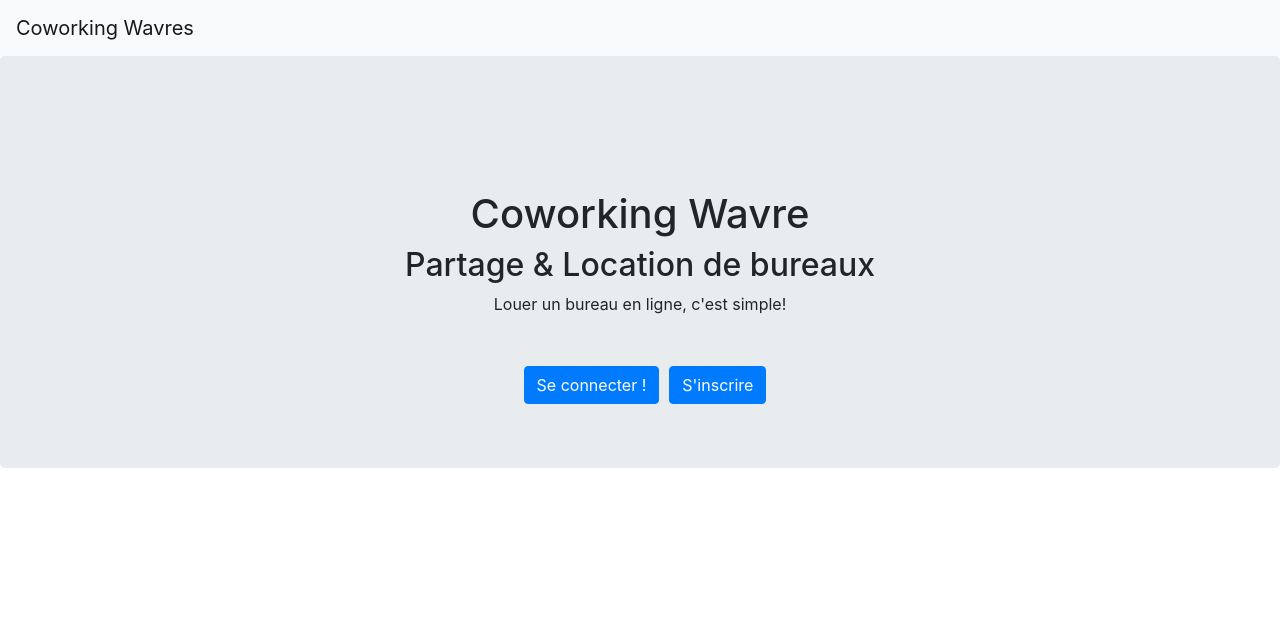
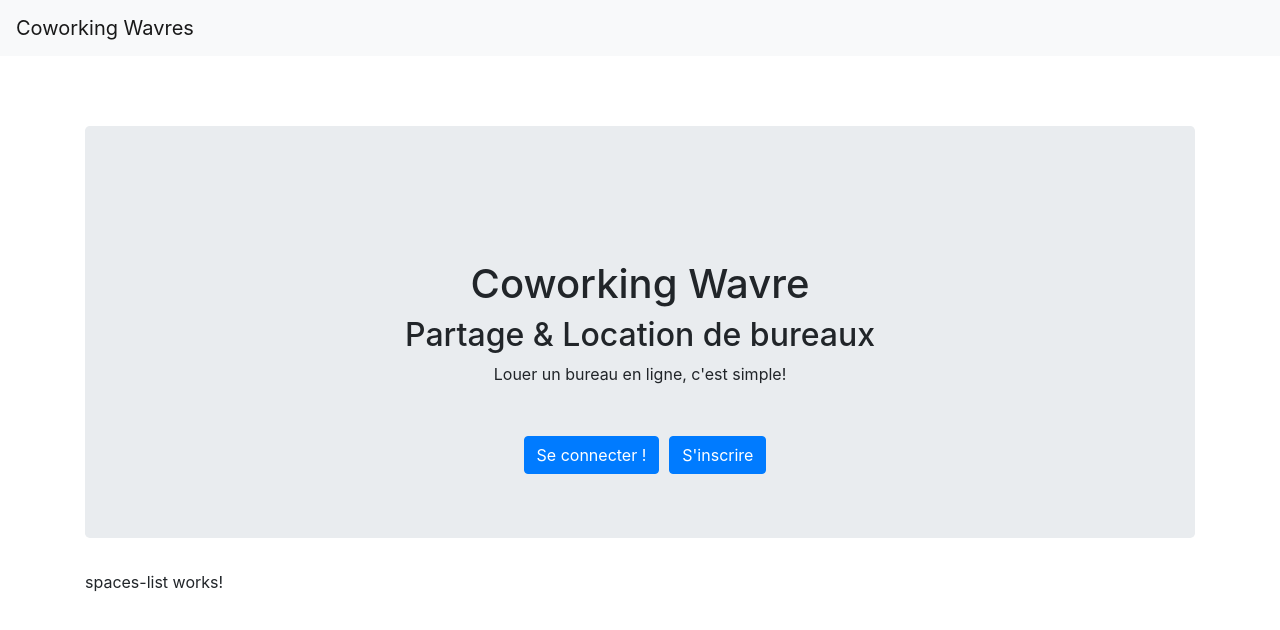
Before and after one commit to AdrienHorgnies/coworking-wavre, an Angular app: page /home in a window 1280 px wide. Before the commit this address led to /. Shown: the top 630 px of the page. Built offline with nearby package versions, Linux system fonts and the light colour scheme.

Commit message:
make home a component and display spaces-list in home

```diff
--- a/src/app/app.component.html
+++ b/src/app/app.component.html
@@ -1,21 +1,4 @@
 <cow-menu></cow-menu>
-<div class="jumbotron text-center">
-    <div class="container text-center" style="margin-top: 70px;">
-        <h1>Coworking Wavre</h1>
-        <h2>Partage & Location de bureaux</h2>
-        <p>Louer un bureau en ligne, c'est simple!</p>
-
-        <div *ngIf="!isUserLoggedIn" class="container" style="margin-top: 50px;">
-            <button type="button" class="btn btn-primary" style="margin-left: 10px;" routerLink="/login">Se connecter
-                !
-            </button>
-            <button type="button" class="btn btn-primary" style="margin-left: 10px;" routerLink="/register">S'inscrire
-            </button>
-        </div>
-
-    </div>
-</div>
-
 <div class="container" style="margin-top: 70px;">
     <router-outlet></router-outlet>
 </div>
--- a/src/app/app.component.ts
+++ b/src/app/app.component.ts
@@ -1,27 +1,14 @@
-import { Component, OnDestroy, OnInit } from '@angular/core';
-import { Subscription } from "rxjs";
-import { UserService } from "./user.service";
+import { Component } from '@angular/core';
 
 @Component({
     selector: 'cow-root',
     templateUrl: './app.component.html',
     styleUrls: ['./app.component.css']
 })
-export class AppComponent implements OnInit, OnDestroy {
+export class AppComponent {
 
-    isUserLoggedIn: boolean;
-    isUserLoggedInSubscription: Subscription;
-
-    constructor(private userService: UserService) {
+    constructor() {
     }
 
-    ngOnInit() {
-        this.isUserLoggedInSubscription = this.userService.$isUserLoggedIn.subscribe(isUserLoggedIn => this.isUserLoggedIn = isUserLoggedIn);
-    }
 
-    ngOnDestroy() {
-        if (this.isUserLoggedInSubscription) {
-            this.isUserLoggedInSubscription.unsubscribe();
-        }
-    }
 }
--- a/src/app/app.module.ts
+++ b/src/app/app.module.ts
@@ -10,6 +10,8 @@ import { RegisterComponent } from './register/register.component';
 import { JwtInterceptorService } from "./jwt-interceptor.service";
 import { LoginComponent } from "./login/login.component";
 import { MenuComponent } from './menu/menu.component';
+import { SpacesListComponent } from './spaces-list/spaces-list.component';
+import { HomeComponent } from './home/home.component';
 
 
 @NgModule({
@@ -17,7 +19,9 @@ import { MenuComponent } from './menu/menu.component';
         AppComponent,
         RegisterComponent,
         LoginComponent,
-        MenuComponent
+        MenuComponent,
+        SpacesListComponent,
+        HomeComponent
     ],
     imports: [
         BrowserModule,
--- a/src/app/app.routes.ts
+++ b/src/app/app.routes.ts
@@ -2,8 +2,11 @@ import { Routes } from '@angular/router';
 
 import { RegisterComponent } from './register/register.component';
 import { LoginComponent } from "./login/login.component";
+import { HomeComponent } from "./home/home.component";
 
 export const ROUTES: Routes = [
+    {path: 'home', component: HomeComponent},
+    {path: '', redirectTo: 'home', pathMatch: 'full'},
     {path: 'register', component: RegisterComponent},
     {path: 'login', component: LoginComponent}
 ];
--- /dev/null
+++ b/src/app/home/home.component.html
@@ -0,0 +1,17 @@
+<div class="jumbotron text-center">
+    <div class="container text-center" style="margin-top: 70px;">
+        <h1>Coworking Wavre</h1>
+        <h2>Partage & Location de bureaux</h2>
+        <p>Louer un bureau en ligne, c'est simple!</p>
+
+        <div *ngIf="!isUserLoggedIn" class="container" style="margin-top: 50px;">
+            <button class="btn btn-primary" routerLink="/login" style="margin-left: 10px;" type="button">Se connecter
+                !
+            </button>
+            <button class="btn btn-primary" routerLink="/register" style="margin-left: 10px;" type="button">S'inscrire
+            </button>
+        </div>
+
+    </div>
+</div>
+<cow-spaces-list></cow-spaces-list>
--- /dev/null
+++ b/src/app/home/home.component.ts
@@ -0,0 +1,28 @@
+import { Component, OnDestroy, OnInit } from '@angular/core';
+import { Subscription } from "rxjs";
+import { UserService } from "../user.service";
+
+@Component({
+    selector: 'cow-home',
+    templateUrl: './home.component.html',
+    styleUrls: ['./home.component.css']
+})
+export class HomeComponent implements OnInit, OnDestroy {
+
+    isUserLoggedIn: boolean;
+    isUserLoggedInSubscription: Subscription;
+
+    constructor(private userService: UserService) {
+    }
+
+    ngOnInit() {
+        this.isUserLoggedInSubscription = this.userService.$isUserLoggedIn.subscribe(isUserLoggedIn => this.isUserLoggedIn = isUserLoggedIn);
+    }
+
+    ngOnDestroy() {
+        if (this.isUserLoggedInSubscription) {
+            this.isUserLoggedInSubscription.unsubscribe();
+        }
+    }
+
+}
--- /dev/null
+++ b/src/app/spaces-list/spaces-list.component.html
@@ -0,0 +1,3 @@
+<p>
+    spaces-list works!
+</p>
--- /dev/null
+++ b/src/app/spaces-list/spaces-list.component.ts
@@ -0,0 +1,16 @@
+import { Component, OnInit } from '@angular/core';
+
+@Component({
+    selector: 'cow-spaces-list',
+    templateUrl: './spaces-list.component.html',
+    styleUrls: ['./spaces-list.component.css']
+})
+export class SpacesListComponent implements OnInit {
+
+    constructor() {
+    }
+
+    ngOnInit() {
+    }
+
+}
```
Also changed, not shown: src/app/home/home.component.css (added), src/app/spaces-list/spaces-list.component.css (added).
